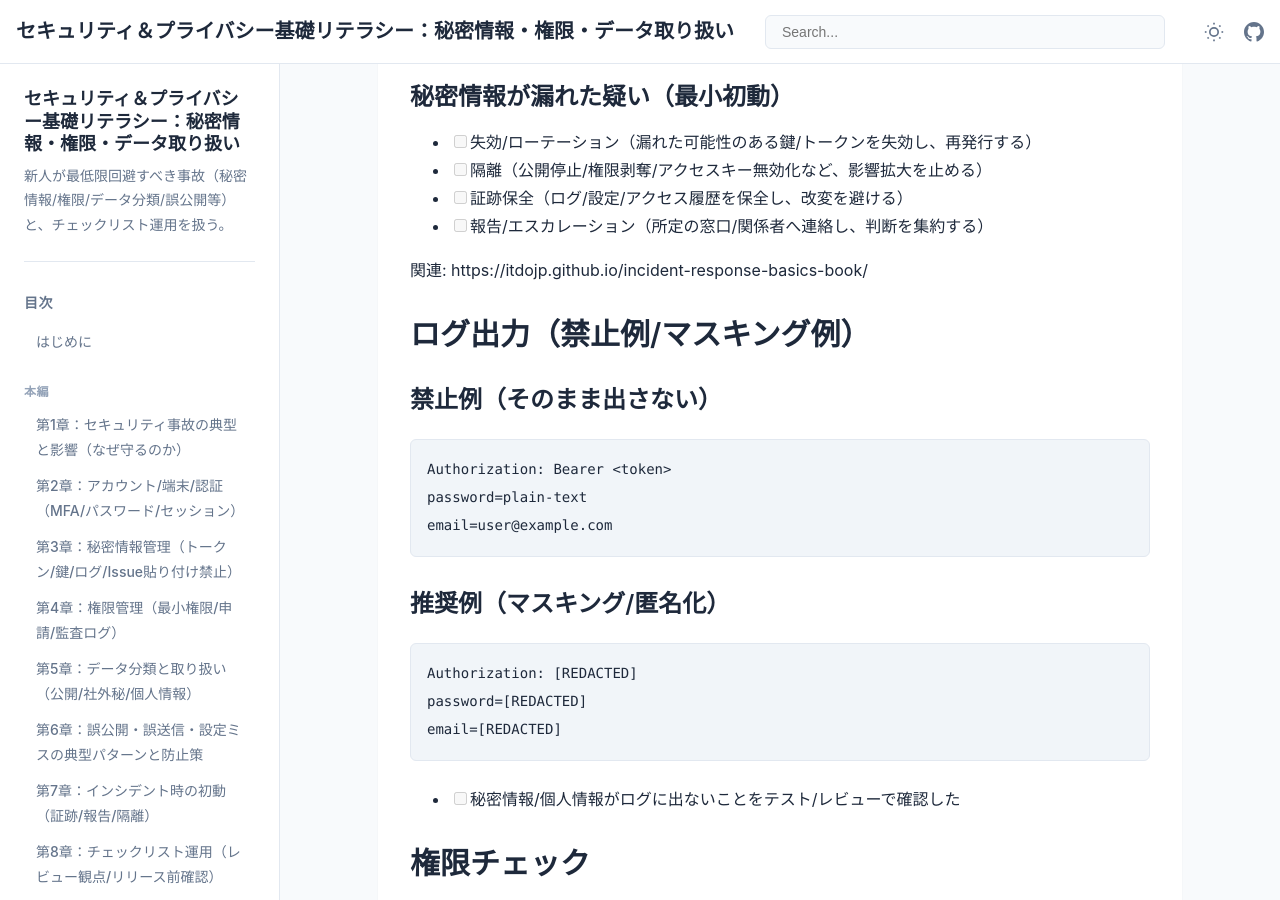
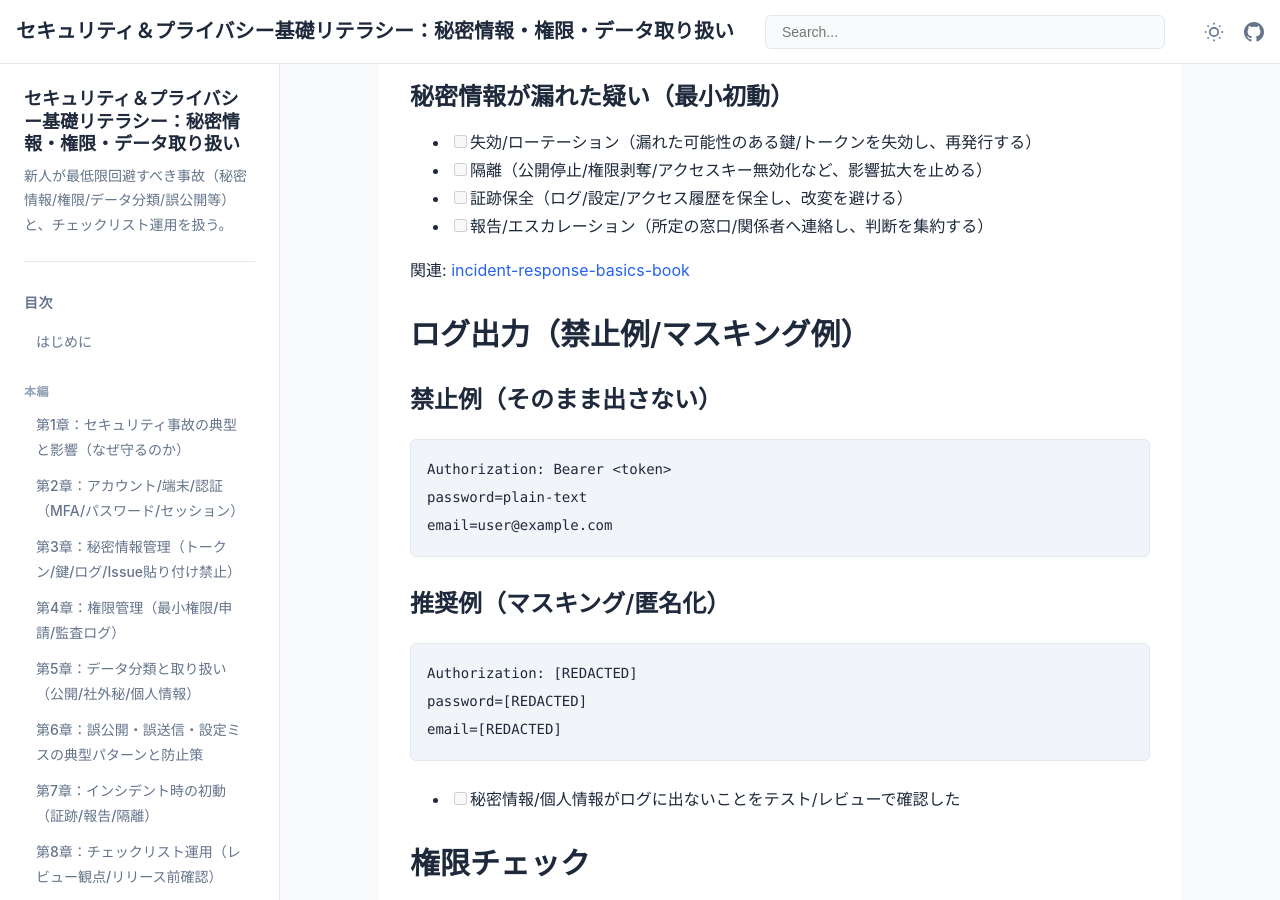
Before and after one commit to itdojp/security-privacy-literacy-book, a Jekyll site: the page built from docs/appendices/checklists/index.md, in a window 1280 px wide and 900 px high, scrolled down 353 px. Built offline with Jekyll 4.4.1, drawn with Linux system fonts in a browser that asks for light colours; part of the change alters nothing that is shown.

```diff
--- a/docs/appendices/checklists/index.md
+++ b/docs/appendices/checklists/index.md
@@ -20,7 +20,7 @@ order: 900
 - [ ] 証跡保全（ログ/設定/アクセス履歴を保全し、改変を避ける）
 - [ ] 報告/エスカレーション（所定の窓口/関係者へ連絡し、判断を集約する）
 
-関連: https://itdojp.github.io/incident-response-basics-book/
+関連: [incident-response-basics-book](https://itdojp.github.io/incident-response-basics-book/)
 
 ## ログ出力（禁止例/マスキング例）
 
```
Also changed, not shown: docs/appendices/templates/threat-modeling/index.md (line endings or trailing spaces).
